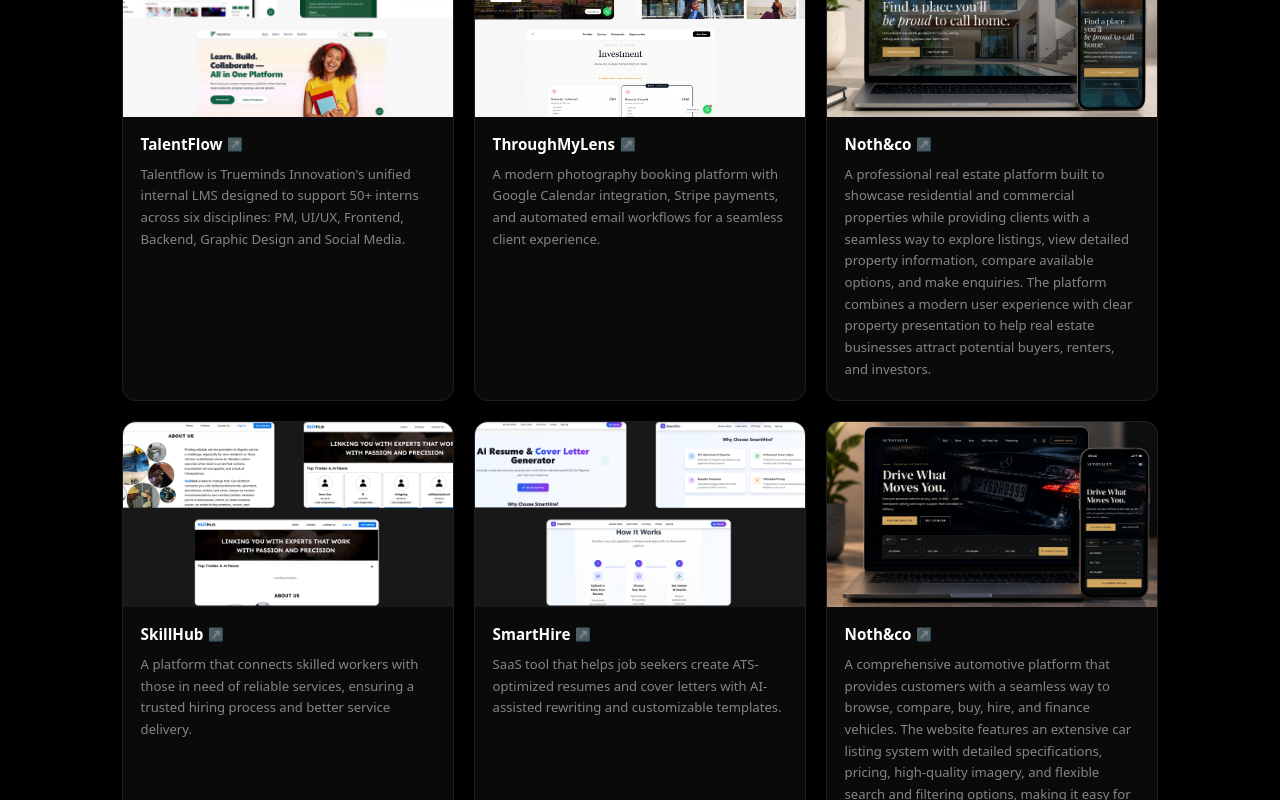
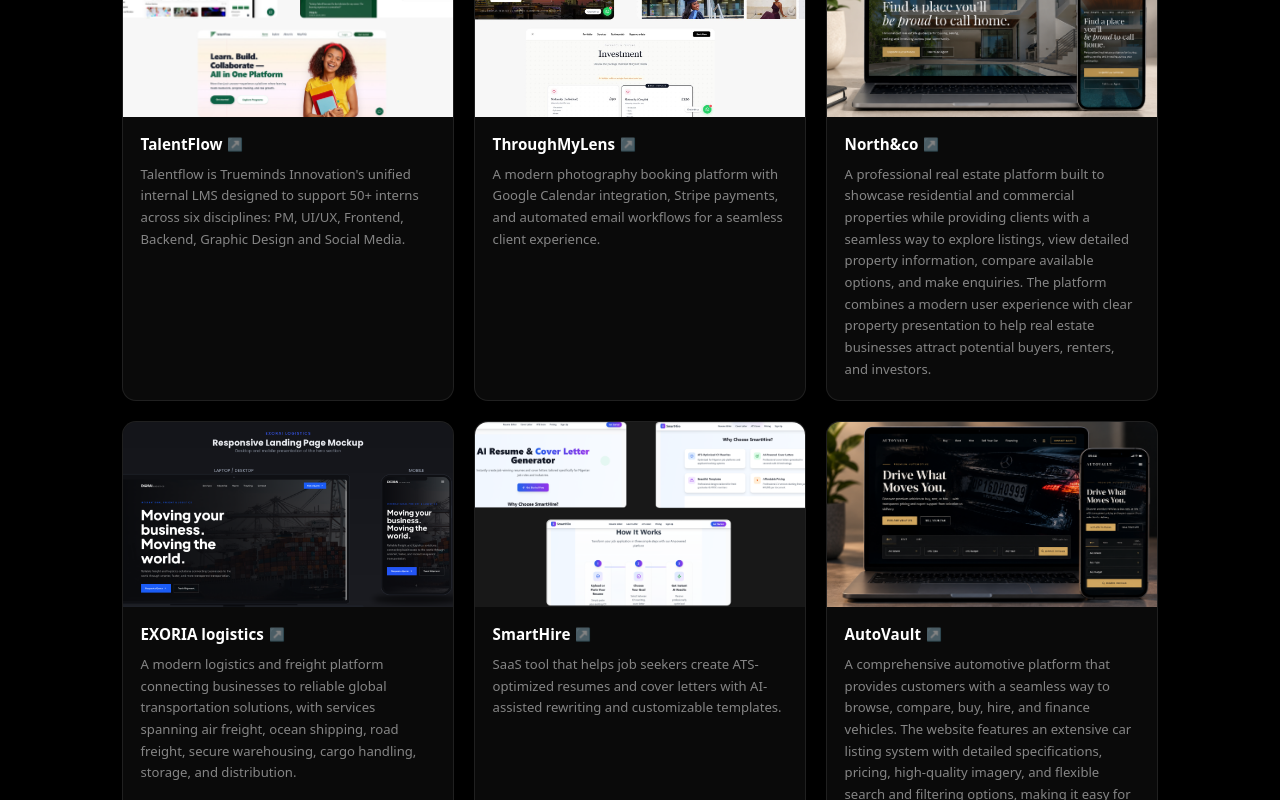
Before and after one commit to shittu-qudus/myPortofolio, a Next.js app: page / in a window 1280 px wide. Shown: the part 1020-1820 px from the top of the page. Built offline with nearby package versions, Linux system fonts and the light colour scheme.

Commit message:
portfolio update

```diff
--- a/src/pages/index.tsx
+++ b/src/pages/index.tsx
@@ -30,90 +30,94 @@ const Technologies: Tech[] = [
   { id: 9, photoUrl: "/icons/reactnative.png", tech: "React Native" },
   { id: 10, photoUrl: "/icons/expo.png", tech: "Expo" },
   { id: 11, photoUrl: "/icons/aws.png", tech: "AWS" },
-  { id: 10, photoUrl: "/icons/terraform.png", tech: "Terraform" },
-    { id: 11, photoUrl: "/icons/promtheus.png", tech: "Prometheus " },
-
+  { id: 12, photoUrl: "/icons/terraform.png", tech: "Terraform" }, // Fixed: was id: 10
+  { id: 13, photoUrl: "/icons/promtheus.png", tech: "Prometheus " }, // Fixed: was id: 11
 ];
 
 const Projects: Project[] = [
   {
-    id: 8,
+    id: 1, // Fixed: was 8
     logo: "/logo/truemind.png",
     about: "Talentflow is Trueminds Innovation's unified internal LMS designed to support 50+ interns across six disciplines: PM, UI/UX, Frontend, Backend, Graphic Design and Social Media.",
     title: "TalentFlow",
     url: "https://talentflow-eight-weld.vercel.app/",
   },
   {
-    id: 10,
+    id: 2, // Fixed: was 10
     logo: "/logo/throughmylens.png",
     about: "A modern photography booking platform with Google Calendar integration, Stripe payments, and automated email workflows for a seamless client experience.",
     title: "ThroughMyLens",
     url: "https://www.throughmylens.uk/",
   },
   {
-    id: 10,
+    id: 3, // Fixed: was 10
     logo: "/logo/north.png",
     about: "A professional real estate platform built to showcase residential and commercial properties while providing clients with a seamless way to explore listings, view detailed property information, compare available options, and make enquiries. The platform combines a modern user experience with clear property presentation to help real estate businesses attract potential buyers, renters, and investors.",
-    title: "Noth&co",
+    title: "North&co", // Fixed: was "Noth&co"
     url: "https://nort-oc.vercel.app/",
   },
-
-
   {
-    id: 1,
-    logo: "/logo/logo.png",
-    about: "A platform that connects skilled workers with those in need of reliable services, ensuring a trusted hiring process and better service delivery.",
-    title: "SkillHub",
-    url: "https://skill-hub-yk14.vercel.app/",
+    id: 4, // Fixed: was 6
+    logo: "/logo/exorai.png",
+about: "A modern logistics and freight platform connecting businesses to reliable global transportation solutions, with services spanning air freight, ocean shipping, road freight, secure warehousing, cargo handling, storage, and distribution.",
+    title: "EXORIA logistics ",
+    url: "https://exoria-five.vercel.app/",
   },
   {
-    id: 0,
+    id: 5, // Fixed: was 0
     logo: "/logo/smarthire.jpg",
     about: "SaaS tool that helps job seekers create ATS-optimized resumes and cover letters with AI-assisted rewriting and customizable templates.",
     title: "SmartHire",
     url: "https://smart-hire-ashy.vercel.app/",
   },
   {
-    id: 11,
+    id: 6, // Fixed: was 11
     logo: "/logo/autovault.png",
     about: "A comprehensive automotive platform that provides customers with a seamless way to browse, compare, buy, hire, and finance vehicles. The website features an extensive car listing system with detailed specifications, pricing, high-quality imagery, and flexible search and filtering options, making it easy for users to find vehicles that match their needs. With dedicated purchasing, vehicle hire, financing, and enquiry features, the platform serves as a complete digital showroom for automotive businesses looking to showcase their inventory, attract customers, and simplify the car-buying experience.",
-    title: "Noth&co",
+    title: "AutoVault", // Fixed: was "Noth&co"
     url: "https://auto-mobilz.vercel.app/",
   },
   {
-    id: 2,
+    id: 7, // Fixed: was 2
     logo: "/logo/image.png",
     about: "Website for an eco-conscious organization dedicated to sustainable waste management, recycling, and green practices.",
     title: "Greenville",
     url: "https://greenvilles.vercel.app/",
   },
   {
-    id: 3,
+    id: 8, // Fixed: was 3
     logo: "/logo/blacksfit.png",
     about: "A fully responsive, production e-commerce platform for a growing fashion brand — optimized for performance and currently live.",
     title: "BlacksFit",
     url: "https://www.blacksfit.com/",
   },
   {
-    id: 4,
+    id: 9, // Fixed: was 4
     logo: "/logo/laundry.png",
     about: "Smart laundry service platform with scheduling calendar, subscription plans, and an auto-responder for instant customer support.",
     title: "CleanEase",
     url: "https://clean-ease-orcin.vercel.app/",
   },
   {
-    id: 5,
+    id: 10, // Fixed: was 5
     logo: "/logo/nisha.png",
     about: "A visually striking photography portfolio and booking landing page built with Vite, React, and Tailwind CSS.",
     title: "Nisha Pics",
     url: "https://nisha-pics.vercel.app/",
   },
   {
-    id: 6,
+    id: 11, // Fixed: was 6
     logo: "/logo/thetechgirl.png",
     about: "Portfolio site for a product designer — clean layout, strong visual hierarchy, and end-to-end case studies.",
     title: "TheTechGirl",
     url: "https://azeez-adebola.vercel.app/",
+  },
+ {
+    id: 12, // Fixed: was 1
+    logo: "/logo/logo.png",
+    about: "A platform that connects skilled workers with those in need of reliable services, ensuring a trusted hiring process and better service delivery.",
+    title: "SkillHub",
+    url: "https://skill-hub-yk14.vercel.app/",
   },
 ];
 
```
Also changed, not shown: public/logo/exorai.png (added). Lines whose indentation alone changed are shown as unchanged.
